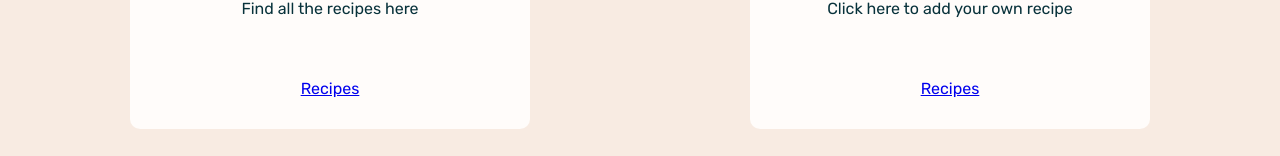
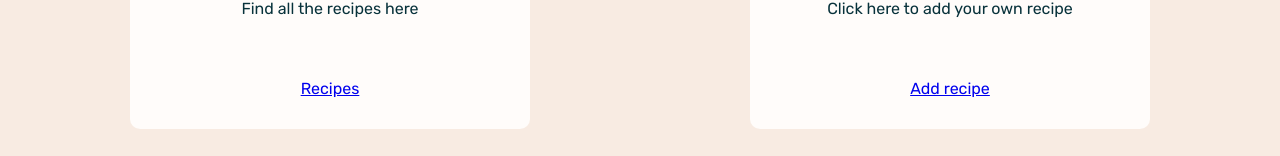
Before and after one commit to laurpe/tasteIT, a React (Create React App) app: page / in a window 1280 px wide. Shown: the part 857-1013 px from the top of the page. Built offline with nearby package versions, Linux system fonts and the light colour scheme.

Commit message:
fix link card text

```diff
--- a/src/components/Home.jsx
+++ b/src/components/Home.jsx
@@ -12,11 +12,13 @@ const Home = () => {
                     title="Browse recipes"
                     description="Find all the recipes here"
                     page="/recipes"
+                    linkText="Recipes"
                 />
                 <LinkCard
                     title="Add a recipe"
                     description="Click here to add your own recipe"
                     page="/add_recipe"
+                    linkText="Add recipe"
                 />
             </div>
         </>
--- a/src/components/LinkCard.jsx
+++ b/src/components/LinkCard.jsx
@@ -1,11 +1,11 @@
 import { Link } from "react-router-dom";
 
-const LinkCard = ({ title, description, page }) => {
+const LinkCard = ({ title, description, page, linkText }) => {
     return (
         <div className="link-card">
             <h2>{title}</h2>
             <p>{description}</p>
-            <Link to={page}>Recipes</Link>
+            <Link to={page}>{linkText}</Link>
         </div>
     );
 };
```
